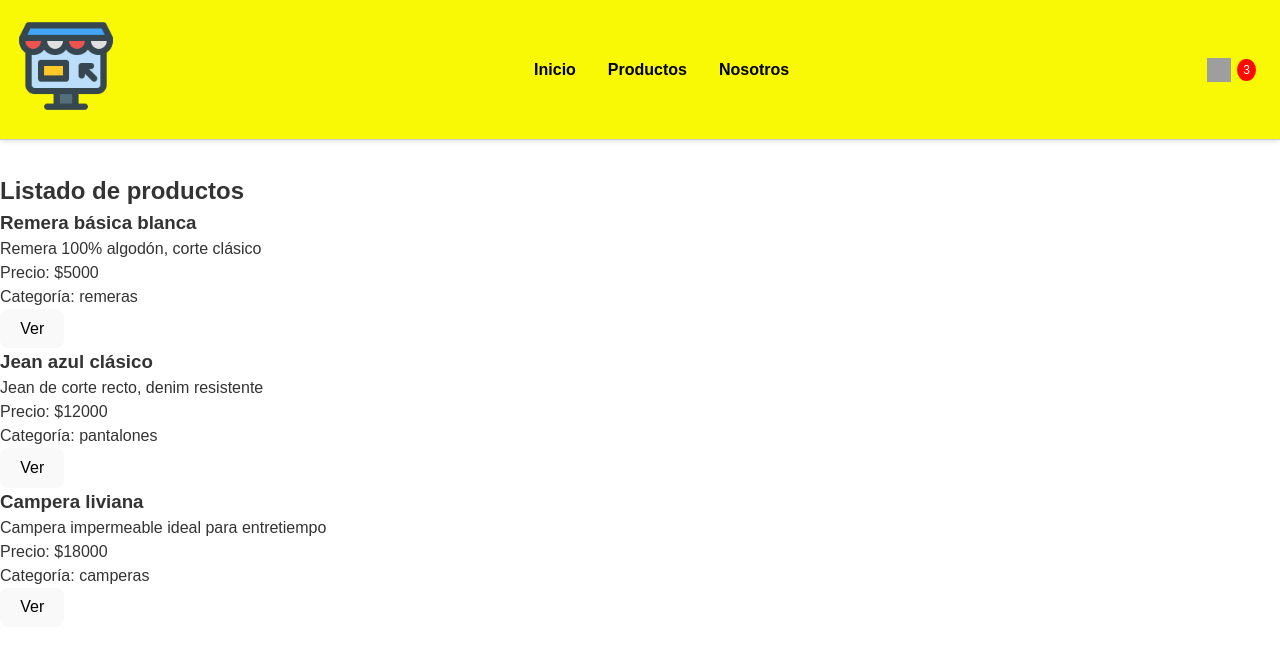
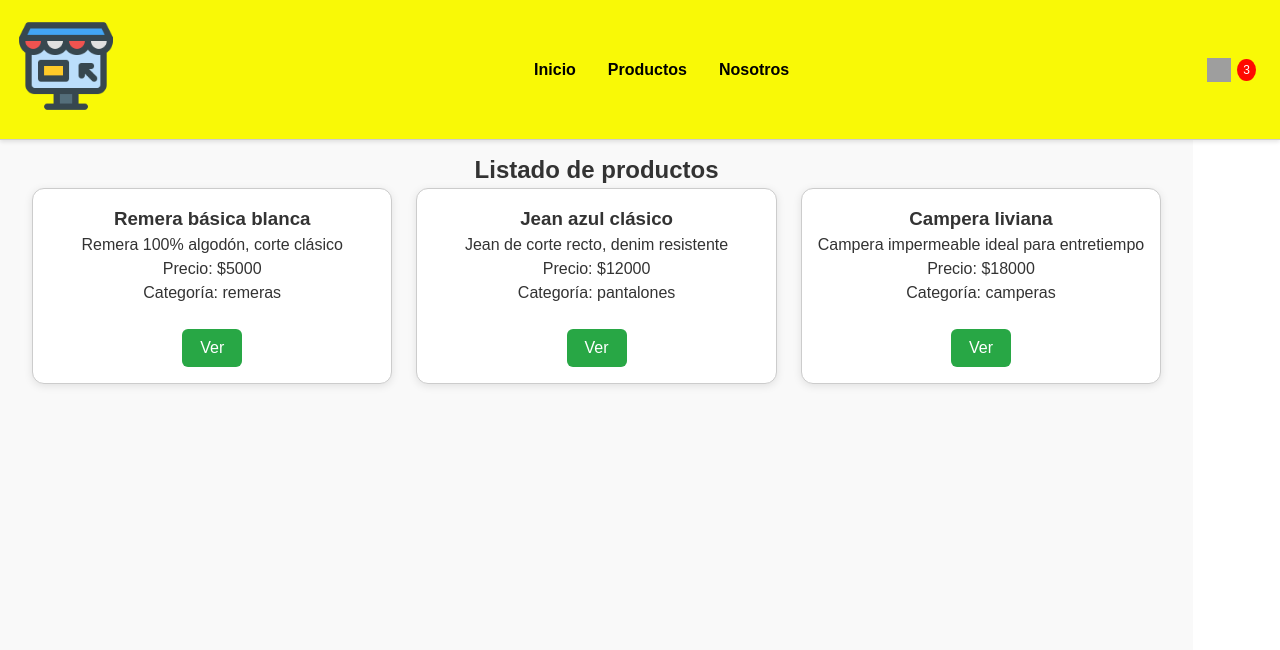
Before and after one commit to calmulieri/NavegaLasRutasMulieri, a React app: page /productos in a window 1280 px wide. Shown: the top 650 px of the page. Built offline with nearby package versions, Linux system fonts and the light colour scheme; grey boxes are pictures that could not be loaded; the HTML template or start-up script is replaced by a standard one.

Commit message:
Card list + Card producto + algo de estilos

```diff
--- /dev/null
+++ b/src/components/Producto.css
@@ -0,0 +1,42 @@
+.producto-detalle-container {
+  padding-top: 120px; /* Lo tapa el NavBar ver*/
+  display: flex;
+  justify-content: center;
+  align-items: flex-start;
+  min-height: 80vh;
+  background-color: #f4f4f4;
+}
+
+.producto-detalle-card {
+  background-color: white;
+  border: 1px solid #ccc;
+  border-radius: 12px;
+  padding: 2rem;
+  max-width: 600px;
+  width: 90%;
+  box-shadow: 0 4px 12px rgba(0, 0, 0, 0.15);
+  text-align: center;
+}
+
+.ver-btn {
+  margin-top: 1.5rem;
+  padding: 10px 18px;
+  font-size: 1rem;
+  border: none;
+  background-color: #28a745;
+  color: white;
+  border-radius: 6px;
+  cursor: pointer;
+  transition: background-color 0.2s ease;
+}
+
+.ver-btn:hover {
+  background-color: #218838;
+}
+
+.producto-noencontrado {
+  padding-top: 120px;
+  text-align: center;
+  font-size: 1.5rem;
+  color: red;
+}
--- a/src/components/Producto.jsx
+++ b/src/components/Producto.jsx
@@ -1,5 +1,6 @@
 import { useParams } from 'react-router-dom';
 import misproductos from './productos/misproductos';
+import "./Producto.css";
 
 const Producto = () => {
   const { id } = useParams();
@@ -10,11 +11,14 @@ const Producto = () => {
   }
 
   return (
-    <div>
-      <h2>{producto.nombre}</h2>
-      <p>{producto.descripcion}</p>
-      <p>Precio: ${producto.precio}</p>
-      <p>Categoría: {producto.categoria}</p>
+    <div className="producto-detalle-container">
+      <div className="producto-detalle-card">
+        <h2>{producto.nombre}</h2>
+        <p>{producto.descripcion}</p>
+        <p>Precio: ${producto.precio}</p>
+        <p>Categoría: {producto.categoria}</p>
+        <button className="ver-btn">Agregar a mi carrito</button>
+      </div>
     </div>
   );
 };
--- /dev/null
+++ b/src/components/Productos.css
@@ -0,0 +1,51 @@
+.productos-container {
+    padding-top: 120px;
+    /* Se me solapa con el Navbar  -- ver*/
+    padding-left: 2rem;
+    padding-right: 2rem;
+    background-color: #f9f9f9;
+    min-height: 100vh;
+    box-sizing: border-box;
+}
+
+.productos-container h2 {
+    text-align: center;
+    margin-top: 2rem;
+   /* margin-bottom: 2rem;*/
+}
+/*Armo el grid */
+.productos-grid {
+    display: grid;
+    grid-template-columns: repeat(auto-fit, minmax(280px, 1fr));
+    gap: 1.5rem;
+    width: 100%;
+    max-width: 1200px;
+    margin: 0 auto;
+    box-sizing: border-box;
+
+}
+
+.producto-card {
+    background-color: white;
+    border: 1px solid #ccc;
+    border-radius: 12px;
+    padding: 1rem;
+    box-shadow: 0 2px 8px rgba(0, 0, 0, 0.1);
+    text-align: center;
+}
+
+.ver-btn {
+    margin-top: 1rem;
+    padding: 6px 12px;
+    font-size: 0.9rem;
+    border: none;
+    background-color: #007bff;
+    color: white;
+    border-radius: 6px;
+    cursor: pointer;
+    transition: background-color 0.2s ease;
+}
+
+.ver-btn:hover {
+    background-color: #0056b3;
+}
--- a/src/components/Productos.jsx
+++ b/src/components/Productos.jsx
@@ -1,22 +1,28 @@
-import misproductos from "./productos/misproductos.js"
-import { Link, Outlet } from 'react-router-dom';
-
+import misproductos from "./productos/misproductos.js" //Lista de productos
+import { Link, Outlet } from "react-router-dom";
+import "./Productos.css"; // Estilos para productos
+//Armo las product card
 const Productos = () => {
   return (
-    <div>
+    <div className="productos-container">
       <h2>Listado de productos</h2>
-      <ul>
+      <div className="productos-grid">
         {misproductos.map((prod) => (
-          <li key={prod.id}>
+          <div className="producto-card" key={prod.id}>
             <h3>{prod.nombre}</h3>
             <p>{prod.descripcion}</p>
             <p>Precio: ${prod.precio}</p>
             <p>Categoría: {prod.categoria}</p>
-            <Link to={`/producto/${prod.id}`}><button>Ver</button></Link>
-          </li>
+            <Link to={`/producto/${prod.id}`}>
+              <button className="ver-btn">Ver</button>
+            </Link>
+          </div>
         ))}
-      </ul>
+      </div>
     </div>
+
+
+
   )
 }
 
```
Also changed, not shown: src/components/NavBar.jsx (+4 -4 lines).
